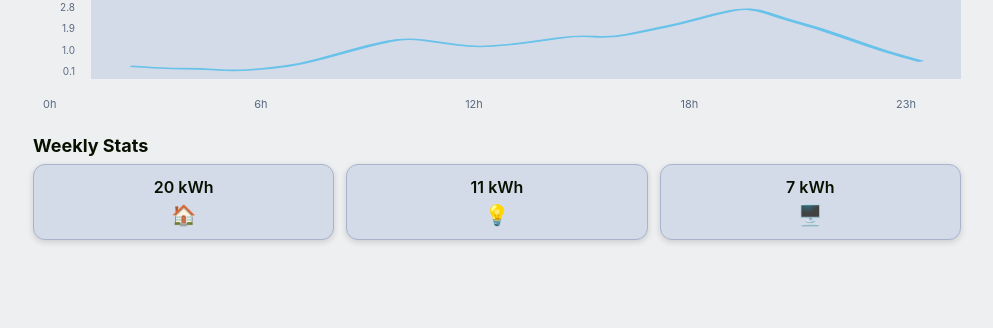
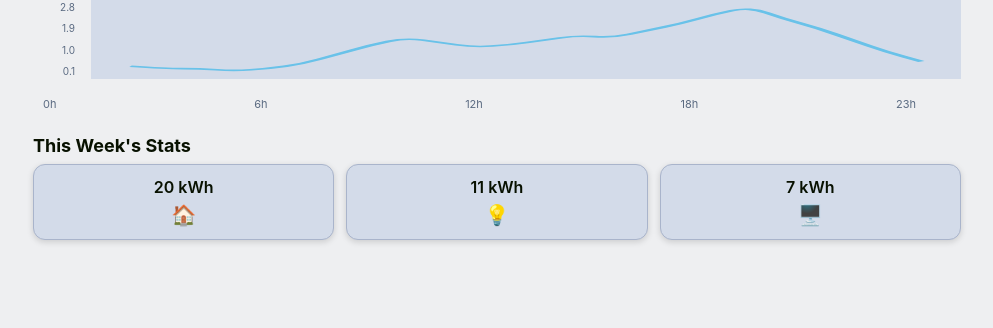
Before and after one commit to TimmyTam123/browhytfarewedoingthis, a Flask app: page /profile in a window 1280 px wide. Shown: the part 193-521 px from the top of the page, without its empty margins (143-1136 px from the left). Run offline with Flask 3, Linux system fonts and the light colour scheme.

Commit message:
hopefuilly this doens't breka shit bro

```diff
--- a/templates/profile.html
+++ b/templates/profile.html
@@ -68,7 +68,7 @@
 </div>
 <!-- WEEKLY STATS SECTION -->
 <div class="weekly-stats">
-  <div class="section-heading">Weekly Stats</div>
+  <div class="section-heading">This Week's Stats</div>
   <div class="stat-cards">
     <div class="stat-card">
       <div class="stat-value">20 kWh</div>
```
